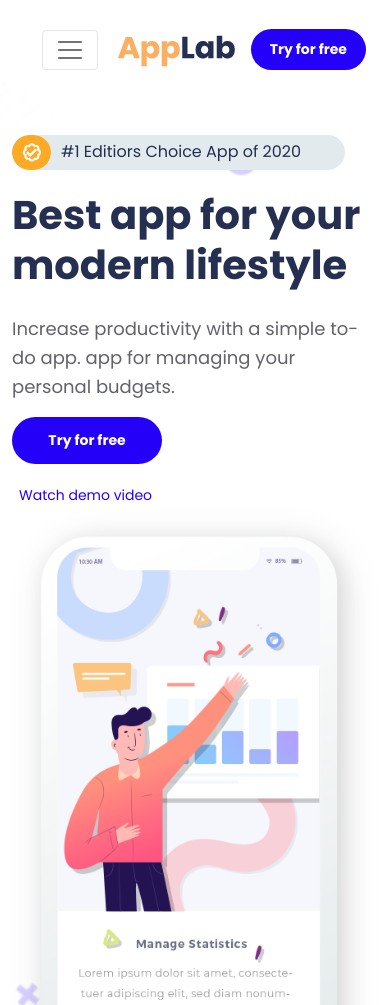
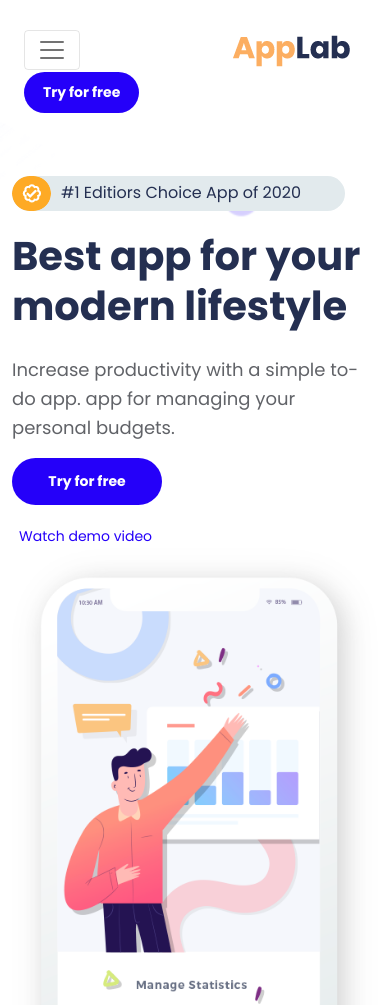
Before and after one commit to infoprayagshopify/applab, a plain HTML site: page index.html in a window 390 px wide. Shown: the top 1005 px of the page. Drawn offline with Linux system fonts and the light colour scheme.

Commit message:
3
Changes

```diff
--- a/css/style.css
+++ b/css/style.css
@@ -551,6 +551,9 @@
 	.navbar-toggler:focus {
 		box-shadow: none;
 	}
+	.toggle-btn {
+		width: 116px;
+	}
 }
 @media screen and (max-width: 575px) {
 	.ultimate-section {
@@ -657,4 +660,7 @@
 	.faq-section #accordion .content-entry {
 		padding: 20px 30px;
 	}
+	.navbar-light .navbar-toggler {
+		margin: 0;
+	}
 }
--- a/index.html
+++ b/index.html
@@ -19,9 +19,11 @@
             <div class="container">
                 <nav class="navbar navbar-expand-lg navbar-light">
                     <div class="container-fluid">
-                        <button class="navbar-toggler" type="button" data-bs-toggle="collapse" data-bs-target="#navbarSupportedContent" aria-controls="navbarSupportedContent" aria-expanded="false" aria-label="Toggle navigation">
-                        <span class="navbar-toggler-icon"></span>
-                        </button>
+                        <div class="toggle-btn">
+                            <button class="navbar-toggler" type="button" data-bs-toggle="collapse" data-bs-target="#navbarSupportedContent" aria-controls="navbarSupportedContent" aria-expanded="false" aria-label="Toggle navigation">
+                            <span class="navbar-toggler-icon"></span>
+                            </button>
+                        </div>
                         <a class="navbar-brand" href="#"><img src="img/logo.png"></a>
 
                         <div class="collapse navbar-collapse" id="navbarSupportedContent">
```
